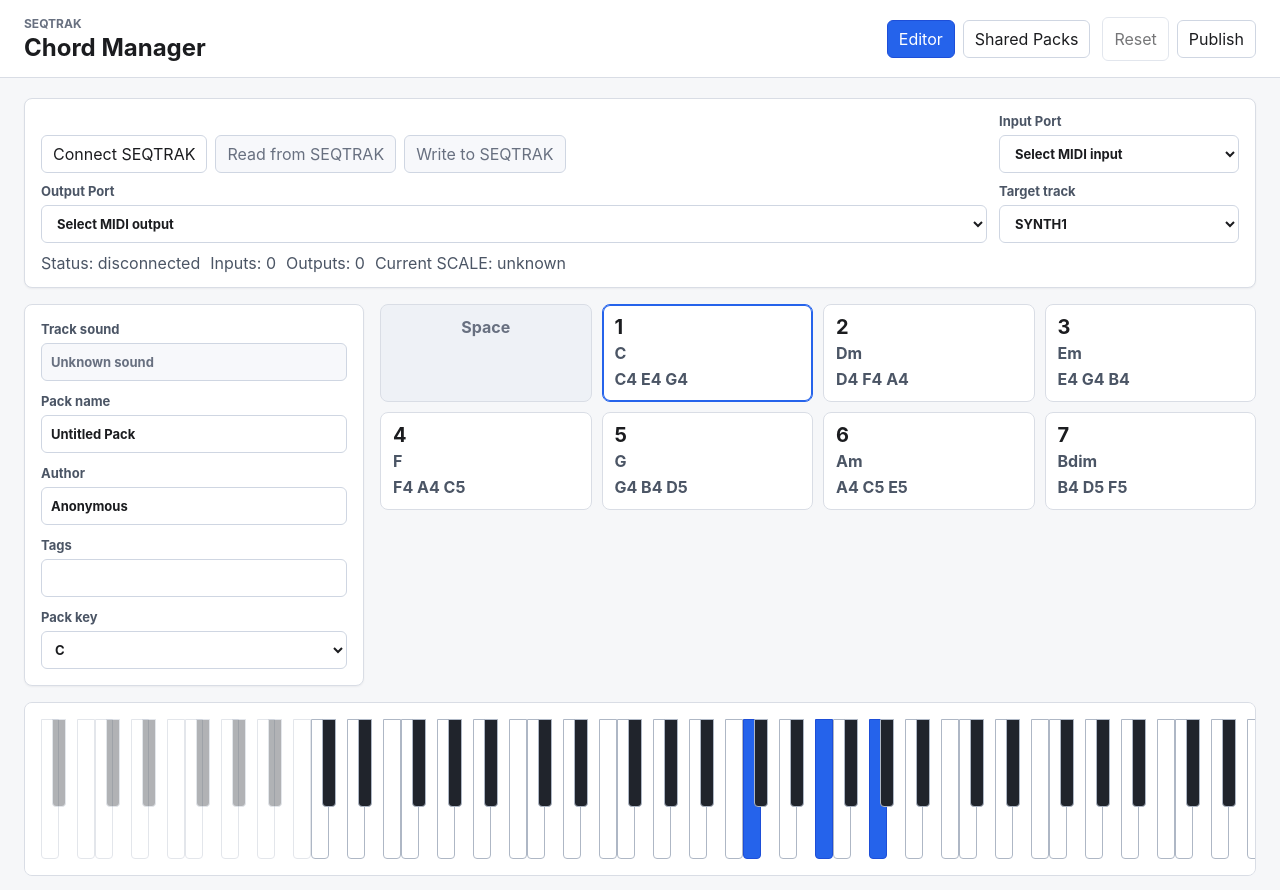
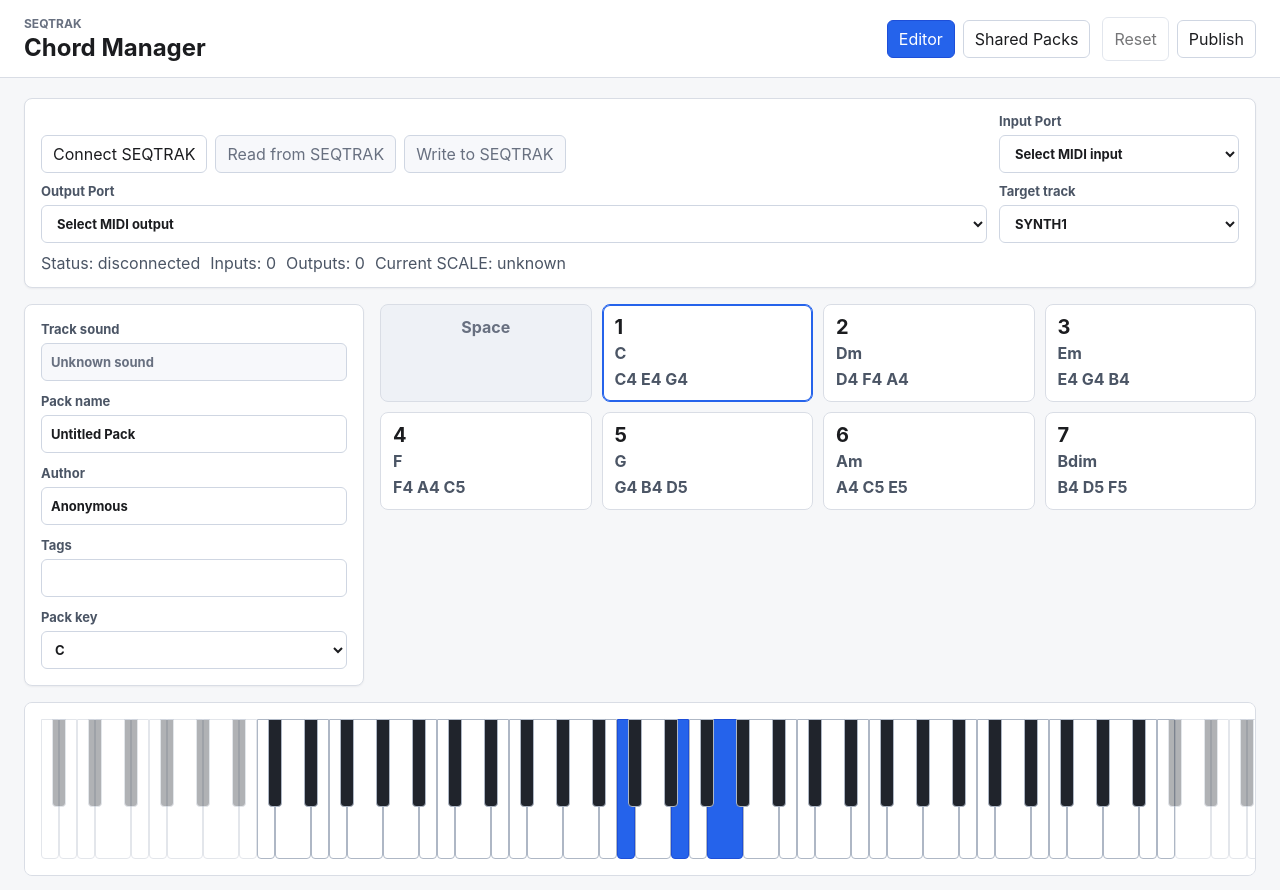
Before and after one commit to i-am-absent/seqtrak-chord-manager, a React (Vite) app: page / in a window 1280 px wide. Shown: the top 890 px of the page. Built offline with nearby package versions, Linux system fonts and the light colour scheme.

Commit message:
style: correct keyboard white-key geometry

```diff
--- a/src/styles.css
+++ b/src/styles.css
@@ -247,9 +247,7 @@
 }
 
 .keyboard {
-  display: grid;
-  grid-auto-columns: 18px;
-  grid-auto-flow: column;
+  display: flex;
   height: 140px;
   min-width: max-content;
 }
@@ -258,6 +256,7 @@
   border: 1px solid #aeb7c5;
   border-radius: 0 0 4px 4px;
   cursor: pointer;
+  flex: 0 0 auto;
   padding: 0;
   position: relative;
 }
@@ -267,6 +266,10 @@
   height: 140px;
   width: 18px;
   z-index: 1;
+}
+
+.piano-key.white.wide-white-key {
+  width: 36px;
 }
 
 .piano-key.black {
```
Also changed, not shown: 1 other file (tests, documents, lock files or other folders).
